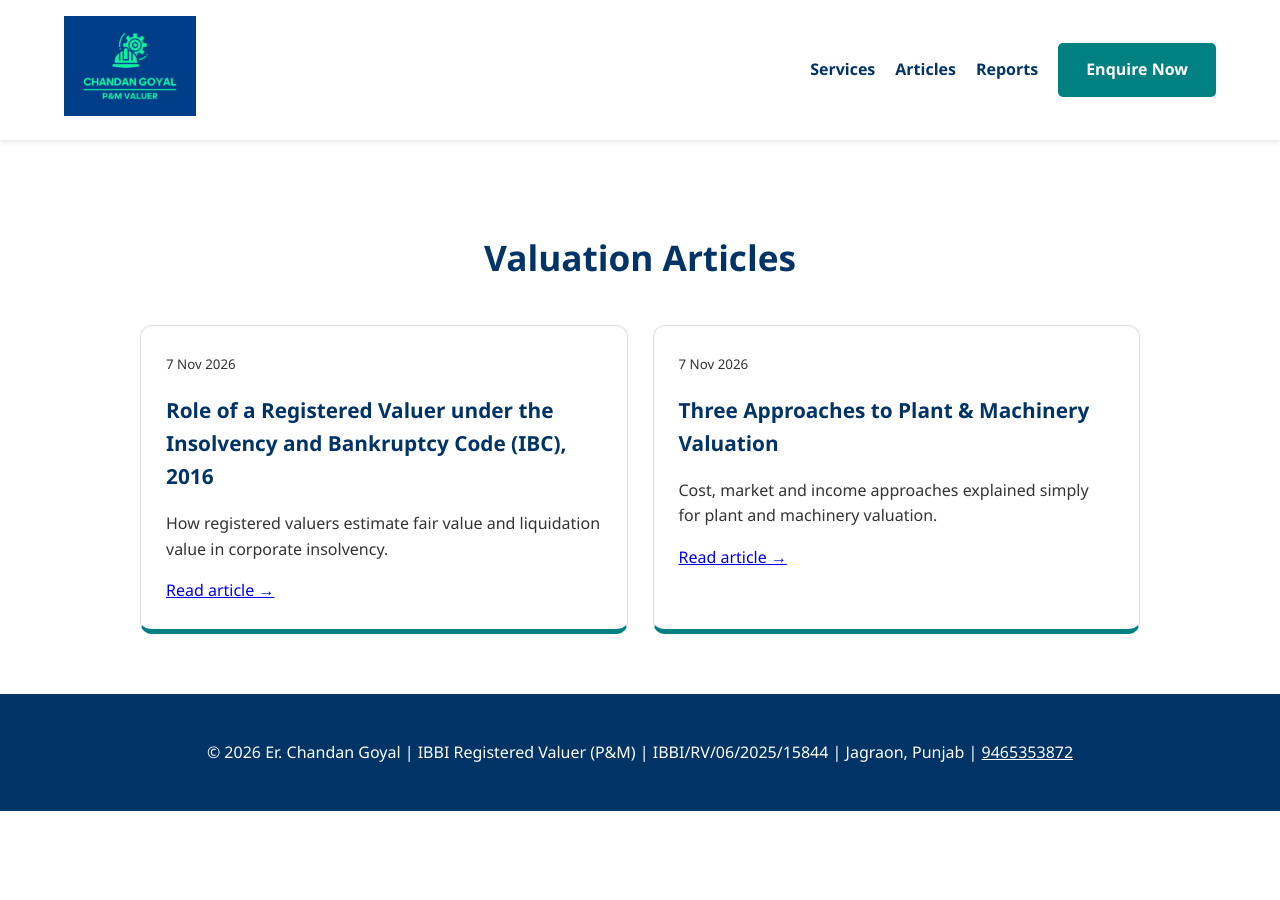
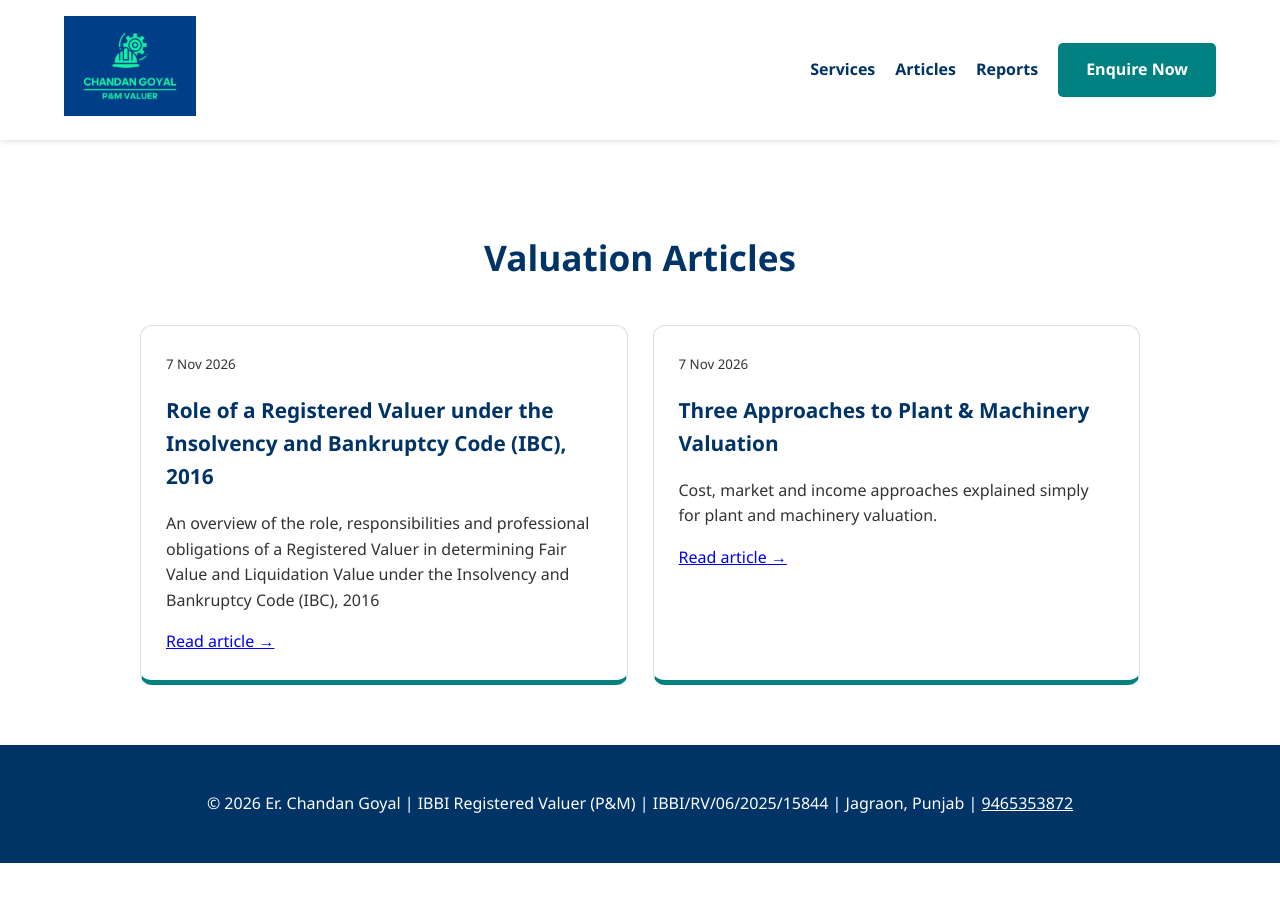
Before and after one commit to ErYojanGoyal/username.github.io, a Jekyll site: the page built from articles.html, in a window 1280 px wide. Built offline with Jekyll 4.4.1, drawn with Linux system fonts in a browser that asks for light colours.

Commit message:
Revise description of Registered Valuer's role under IBC
Updated the description to provide a more comprehensive overview of the Registered Valuer's role and responsibilities under the IBC.

```diff
--- a/_posts/2026-11-07-registered-valuer-under-ibc.md
+++ b/_posts/2026-11-07-registered-valuer-under-ibc.md
@@ -1,6 +1,6 @@
 ---
 title: "Role of a Registered Valuer under the Insolvency and Bankruptcy Code (IBC), 2016"
-description: "How registered valuers estimate fair value and liquidation value in corporate insolvency."
+description: "An overview of the role, responsibilities and professional obligations of a Registered Valuer in determining Fair Value and Liquidation Value under the Insolvency and Bankruptcy Code (IBC), 2016"
 ---
 The Registered Valuer plays a crucial role in the insolvency resolution process under the Insolvency and Bankruptcy Code (IBC), 2016. Valuation provides an independent and objective assessment of the assets of a corporate debtor and supports informed decision-making by stakeholders.
 
```
